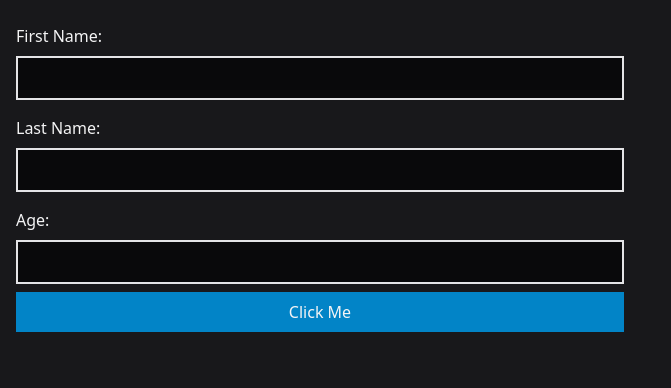
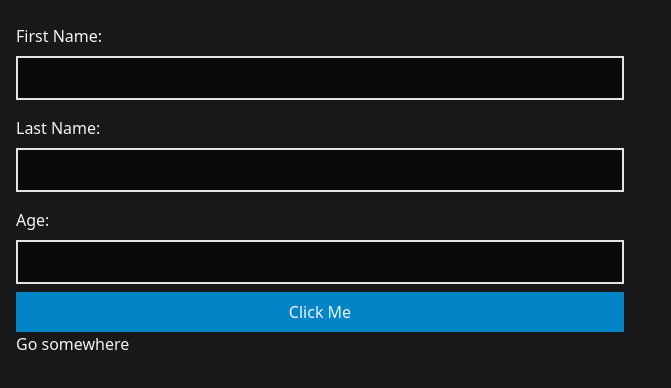
Before and after one commit to SmackSmash/react-ts-adv-comps, a React (Vite) app: page / in a window 1280 px wide. Shown: the top 388 px of the page, without its empty margins (0-671 px from the left). Built offline with nearby package versions, Linux system fonts and the light colour scheme.

Commit message:
Added anchor type to button element

```diff
--- a/src/App.tsx
+++ b/src/App.tsx
@@ -7,7 +7,10 @@ const App = () => {
       <Input label='First Name:' id='firstname' type='text' />
       <Input label='Last Name:' id='lastname' type='text' />
       <Input label='Age:' id='age' type='number' />
-      <Button>Click Me</Button>
+      <Button el='button'>Click Me</Button>
+      <Button el='anchor' href='/'>
+        Go somewhere
+      </Button>
     </main>
   );
 };
--- a/src/components/Button.tsx
+++ b/src/components/Button.tsx
@@ -1,19 +1,28 @@
 import { PropsWithChildren } from 'react';
 
-type ButtonProps = PropsWithChildren;
+type ButtonProps = PropsWithChildren<{
+  el: 'button';
+}>;
 
-type LinkProps = {
+type LinkProps = PropsWithChildren<{
+  el: 'anchor';
   href: string;
-};
+}>;
 
 type ComponentProps = ButtonProps | LinkProps;
 
 const Button = (props: ComponentProps) => {
-  return (
-    <button className='bg-sky-600 py-2 hover:bg-sky-500'>
-      {props.children}
-    </button>
-  );
+  switch (props.el) {
+    case 'button':
+    default:
+      return (
+        <button className='bg-sky-600 py-2 hover:bg-sky-500'>
+          {props.children}
+        </button>
+      );
+    case 'anchor':
+      return <a href={props.href}>{props.children}</a>;
+  }
 };
 
 export default Button;
```
